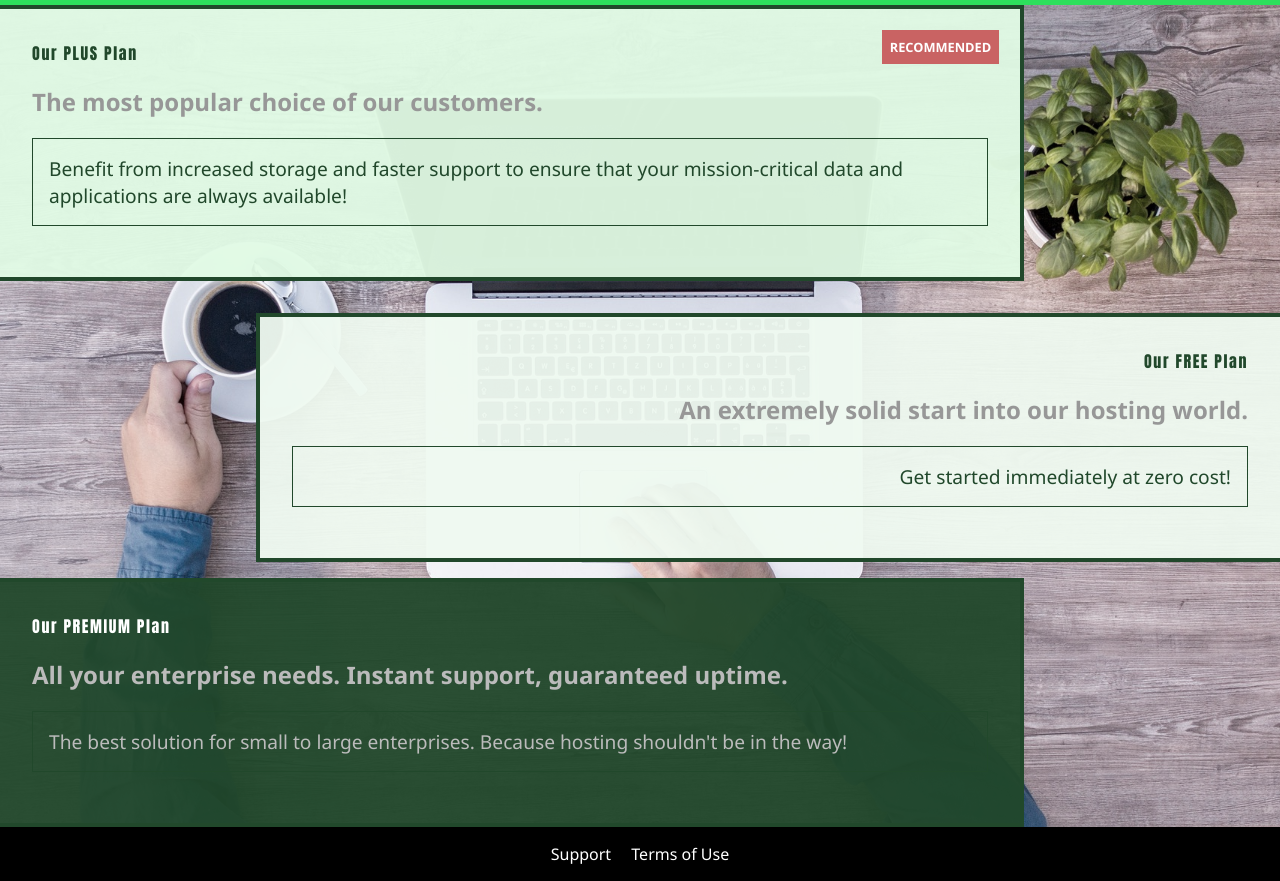
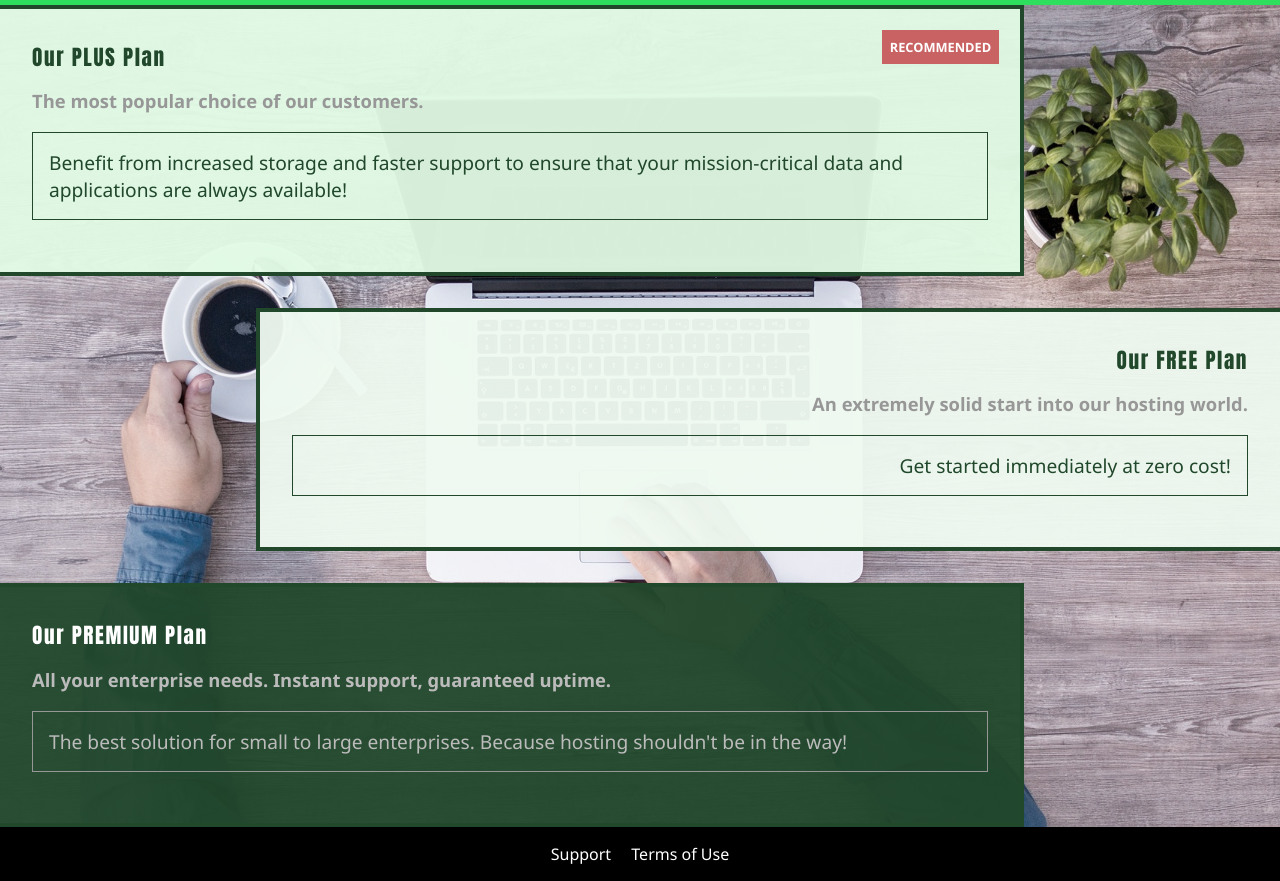
Before and after one commit to BJHCoutts/CSS-Complete-Guide-exercises, a plain HTML site: page uHost/packages/index.html in a window 1280 px wide. Shown: the part 68-949 px from the top of the page. Drawn offline with Linux system fonts and the light colour scheme; a web font is replaced by a local one.

```diff
--- a/uHost/packages/packages.css
+++ b/uHost/packages/packages.css
@@ -1,13 +1,5 @@
 main {
   padding-top: 57px;
-}
-
-h1 {
-  color: #0e4f1f;
-  font: 1rem "Anton", sans-serif;
-  letter-spacing: 0.1rem;
-  margin: 0;
-  /* display: inline-block; */
 }
 
 .background {
@@ -34,6 +26,14 @@
   border-color: #ff5454;
 }
 
+.package h1 {
+  color: #0e4f1f;
+  font: 1.33rem "Anton", sans-serif;
+  letter-spacing: 0.1rem;
+  margin: 0;
+  /* display: inline-block; */
+}
+
 .package a {
   text-decoration: none;
   color: inherit;
@@ -53,6 +53,7 @@
 }
 
 .package__subtitle {
+  font-size: 1.15em;
   color: #979797;
 }
 
@@ -76,6 +77,7 @@
   border-right: none;
   border-left: 4px solid #0e4f1f;
   text-align: right;
+  margin-bottom: 2em;
 }
 #free:hover,
 #free:focus {
@@ -97,4 +99,5 @@
 
 #premium .package__info {
   color: #bbb;
+  border-color: #979797;
 }
```
Also changed, not shown: uHost/index.html (+2 -1 lines).
